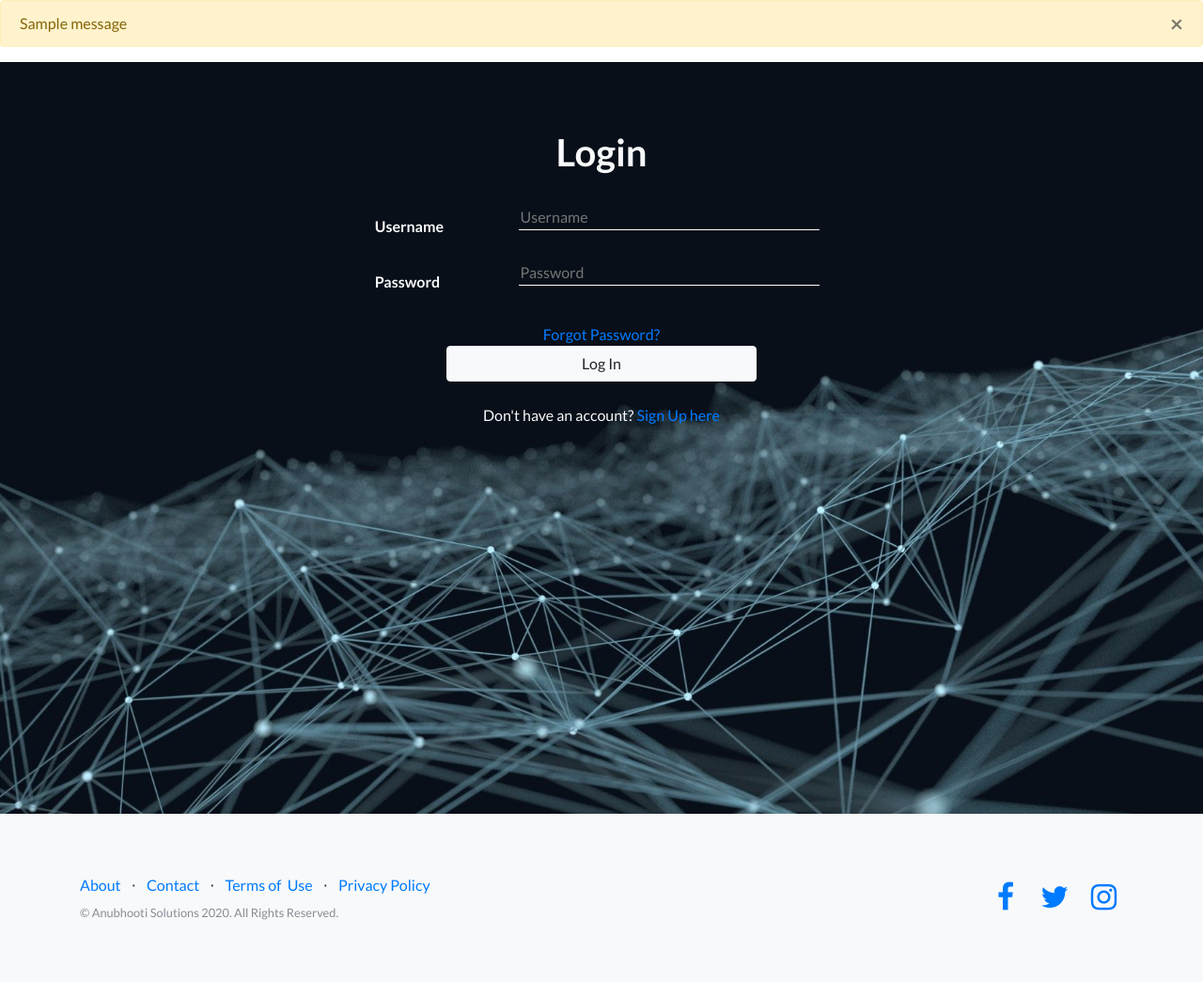
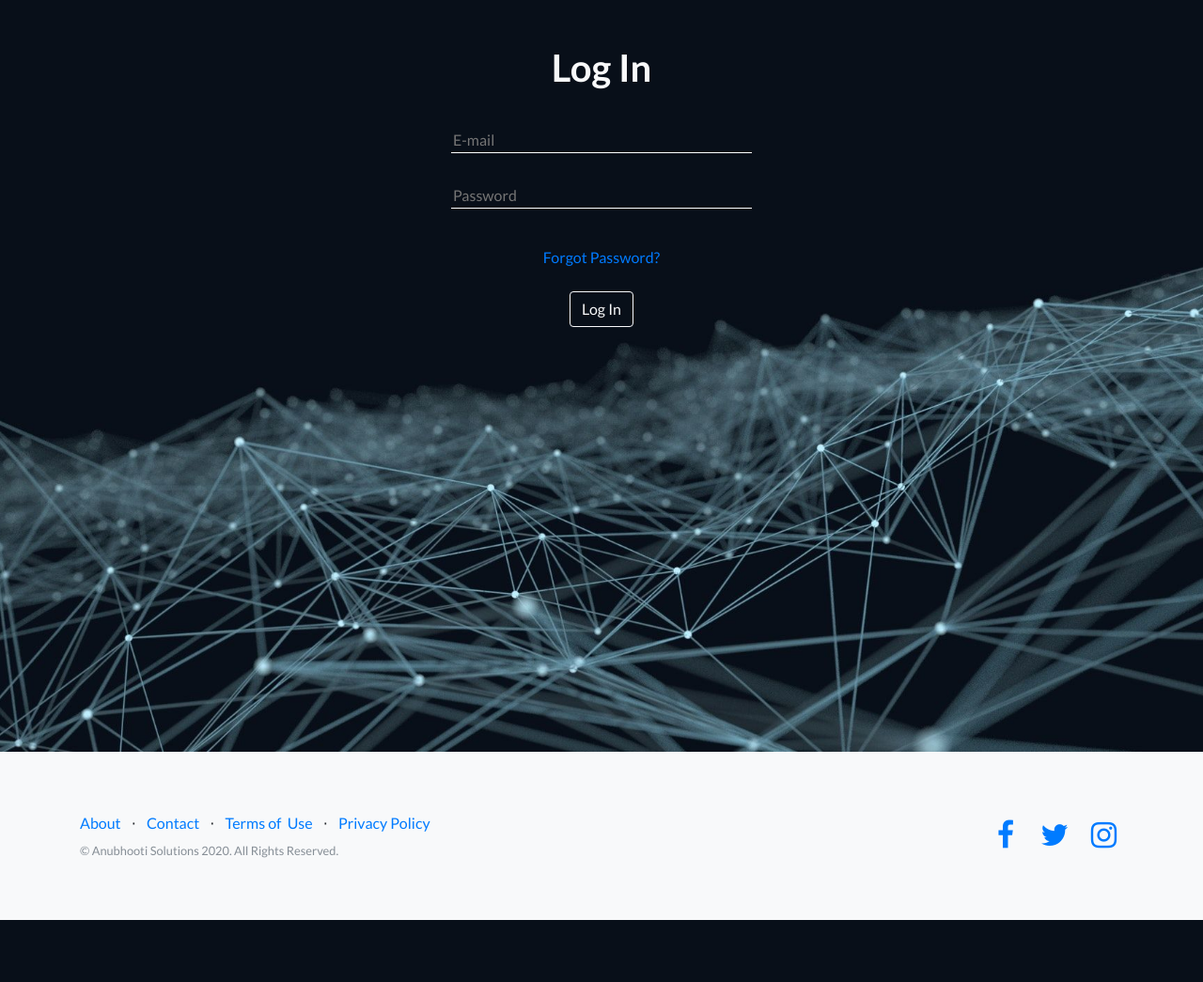
Before and after one commit to shreya1200/Flask_Internship, a Flask app: page /login in a window 1280 px wide. Shown: the part 99-1144 px from the top of the page at 94% size. After the commit the page ends 1078 px from the top, so only its background shows below. Run offline with Flask 2, Linux system fonts and the light colour scheme; tables that the repository leaves empty hold one stand-in row (values such as "Sample post"); one stand-in notice (Sample message) is shown; some libraries are stand-ins or nearby versions.

Commit message:
Register and Login UI Responsive

```diff
--- a/Website/Project/templates/login.html
+++ b/Website/Project/templates/login.html
@@ -25,58 +25,75 @@
             background-color:greenyellow;
         }
     </style>
-    {% for message in get_flashed_messages() %}
-    <div class="alert alert-warning">
-      <button type="button" class="close" data-dismiss="alert">&times;</button>
-      {{ message }}
+    {% with messages = get_flashed_messages()%}
+        {% if messages %}
+            {% for msg in messages %}
+            <div class="modal" tabindex="-1" role="dialog">
+                <div class="modal-dialog" role="document">
+                <div class="modal-content">
+                    <div class="modal-header">
+                    <h5 class="modal-title">Invalid Credentials</h5>
+                    <button type="button" class="close" data-dismiss="modal" aria-label="Close">
+                        <span aria-hidden="true">&times;</span>
+                    </button>
+                    </div>
+                    <div class="modal-body">
+                    <p>
+                        {{msg}} <br>
+                        <a href="{{url_for('users.reset_request')}}">Forgot Password?</a>
+                    </p>
+                    </div>
+                    <div class="modal-footer">
+                    <button type="button" class="btn btn-secondary" data-dismiss="modal">Okay</button>
+                    </div>
+                </div>
+                </div>
             </div>
             {% endfor %}
+        {% endif %}
+    {% endwith %}
+
     <header style="height:50rem;background:url('/static/assets/img/tech2.jpg')no-repeat center center;background-size:cover;">
+        <div class="overlay"></div>
         <div class="container text-white text-center">
-                    <div class="row" style="text-align: center; display: inline;">
+            <form class="row" method="POST">
+                {{form.csrf_token}}
                 <div class="col-xl-9 mx-auto text-light mt-5">
-                            <h1>Login</h1>
+                    <h1>Log In</h1>
                 </div>
-                        <form action="/login" method="POST" style="text-align: center;">
-                            {{ form.csrf_token }}
-                            <div class="col-xl-9 mx-auto text-light mt-3 ">
-                                <fieldset class="username">
-                                    <label for="username"><b style="position:absolute;left:175px">Username</b></label>
-                                    {{ form.username(style='position:relative;left:70px', class='box m-3', placeholder='Username') }}
-                                    {% if form.username.errors %}
+                <div class="col-xl-9 mx-auto text-light mt-3">
+                    {{form.email(class="box m-3", placeholder="E-mail")}}
+                    {% if form.email.errors %}
                         <ul class="errors">
-                                        {% for error in form.username.errors %}
-                                        <li>{{ error }}</li>{% endfor %}
+                            {% for error in form.email.errors %}
+                            <li>{{ error }}</li>
+                            {% endfor %}
                         </ul>
                     {% endif %}
-                                    <br>
-                                </fieldset>
-
-                                <fieldset class="password">
-                                    <label for="psw"><b style="position:absolute;left:175px">Password</b></label>
-                                    {{ form.password(style='position:relative;left:70px', class='box m-3', placeholder='Password') }}
+                </div>
+                <div class="col-md-10 col-lg-8 col-xl-7 mx-auto">
+                    {{form.password(class="box m-3", placeholder="Password")}}
                     {% if form.password.errors %}
                         <ul class="errors">
                             {% for error in form.password.errors %}
-                                        <li>{{ error }}</li>{% endfor %}
+                            <li>{{ error }}</li>
+                            {% endfor %}
                         </ul>
                     {% endif %}
-                                    <br>
-                                </fieldset>
-                                <br><a href="{{url_for('users.reset_request')}}">Forgot Password?</a>
-                                <br>
-                                <div class="submit-button">
-                                    {{ form.submit(class="btn btn-md btn btn-light mybutton" ,style="width:330px") }}
-                                    <br><br>
-                                    Don't have an account?
-                                    <a href="/register">Sign Up here</a>
                 </div>
+                <div class="col-md-10 col-lg-8 col-xl-7 mx-auto">
+
                 </div>
-
+                <div class="col-md-10 col-lg-8 col-xl-7 mx-auto mt-4">
+                    <a href="{{url_for('users.reset_request')}}">Forgot Password?</a>
+                </div>
+                <div class="col-md-10 col-lg-8 col-xl-7 mx-auto mt-4">
+                    {{form.submit(class="btn btn-md btn-outline-light")}}
+                </div>
             </form>
         </div>
-                </div>
     </header>
+
     {% endblock %}
 </body>
 </html>
--- a/Website/Project/users/forms.py
+++ b/Website/Project/users/forms.py
@@ -6,7 +6,7 @@ from flask_login import current_user
 from Project.models import User
 
 class LoginForm(FlaskForm):
-    username = StringField('username',[DataRequired('Username is required')])
+    email = StringField('email',[DataRequired('Email is required')])
     password = PasswordField('password',[DataRequired('Password is required')])
     submit = SubmitField('Log In')
 
--- a/Website/Project/users/views.py
+++ b/Website/Project/users/views.py
@@ -45,7 +45,8 @@ def login():
         if user and user.check_password(password=form.password.data):
             login_user(user)
             return redirect(url_for('users.index'))
-        flash('Invalid Password')
+        else:
+            flash('Check Email and Password')
     return render_template('login.html',form=form)
 
 
```
Also changed, not shown: Website/Project/templates/register.html (+35 -49 lines), Website/migrations/env.py (+15 -23 lines), Website/migrations/versions/0b6e3baf1b6a_.py (renamed from Website/migrations/versions/08f0425b01e8_.py, +4 -4 lines), Website/Project/database.sqlite, Website/Project/templates/file.html (added). Lines whose indentation alone changed are shown as unchanged.
